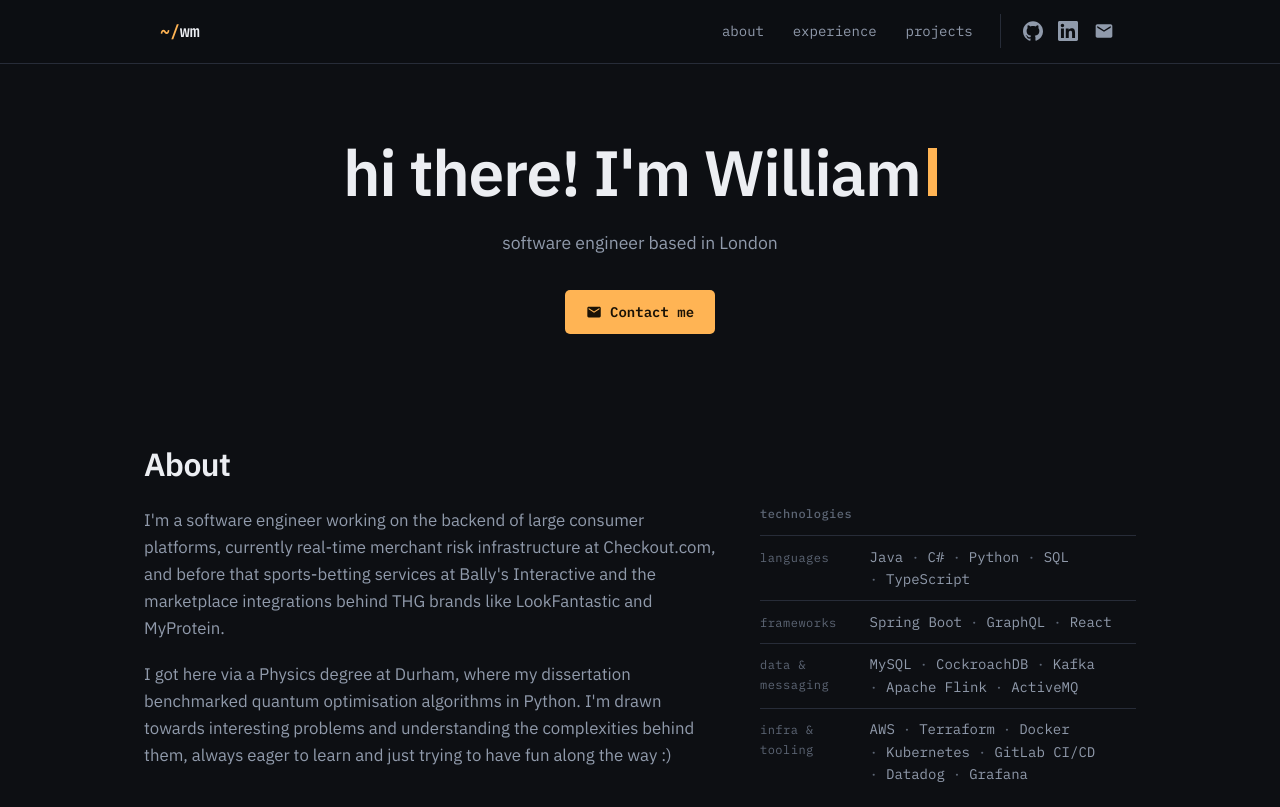
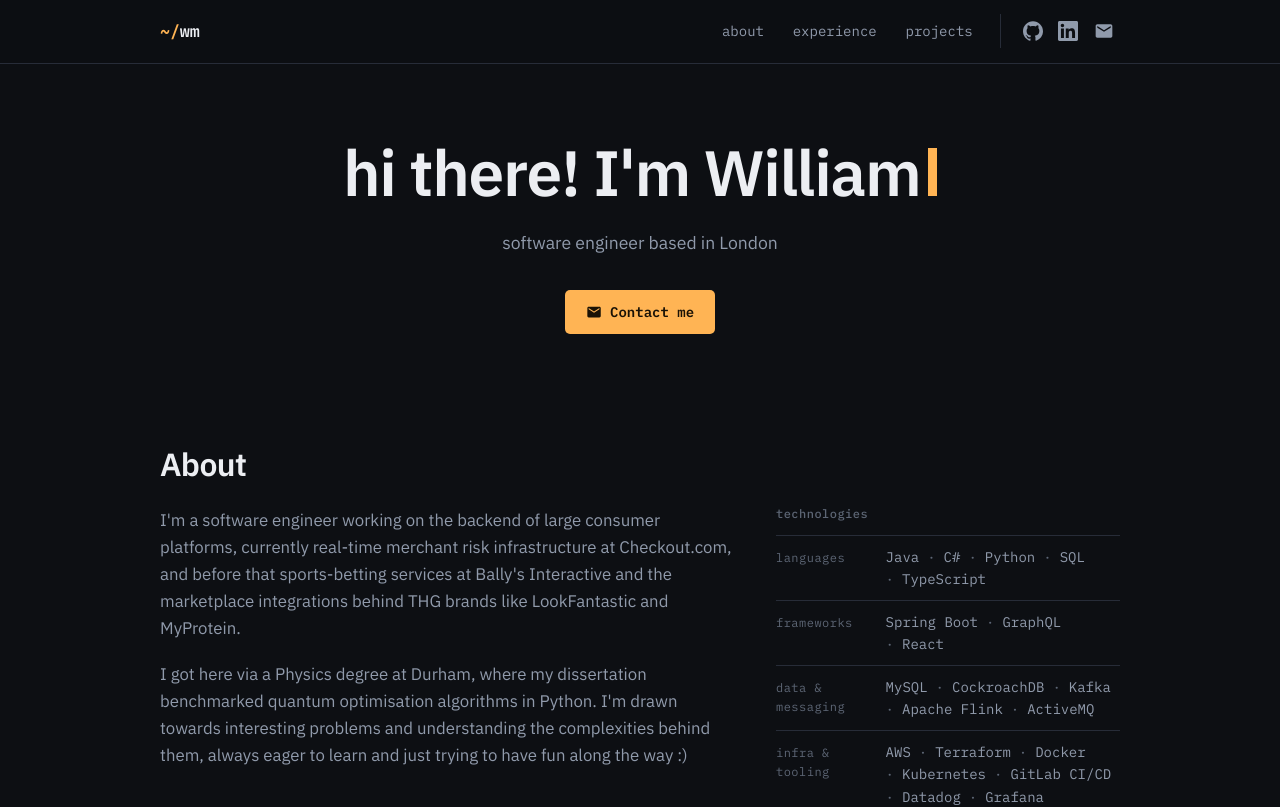
Before and after one commit to williamcfarlane/portfolio, a React (Vite) app: page / in a window 1280 px wide. Shown: the top 807 px of the page. Built offline with nearby package versions, Linux system fonts and the light colour scheme.

Commit message:
line up page content with the navbar

```diff
--- a/src/components/Layout/Layout.module.css
+++ b/src/components/Layout/Layout.module.css
@@ -9,5 +9,5 @@
   width: 100%;
   max-width: var(--max-width);
   margin: 0 auto;
-  padding: 2.5rem 1.5rem;
+  padding: 2.5rem var(--gutter);
 }
```
